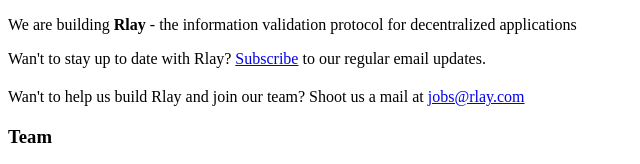
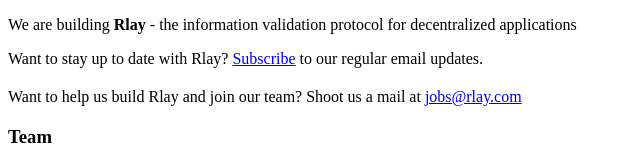
Before and after one commit to rlay-project/rlay.com, a Gatsby site: page / in a window 1280 px wide. Shown: the top 164 px of the page, 0-640 px from the left. Built offline with nearby package versions, Linux system fonts and the light colour scheme; Gatsby itself is replaced by a stand-in of ours.

Commit message:
fix(typo): Wan't -> Want
FIXES #4

```diff
--- a/src/pages/index.js
+++ b/src/pages/index.js
@@ -67,7 +67,7 @@ const Team = () => (
 
 const Subscribe = () => (
   <div>
-    Wan't to stay up to date with Rlay?{' '}
+    Want to stay up to date with Rlay?{' '}
     <a href="http://eepurl.com/dtioX9">Subscribe</a> to our regular email
     updates.
   </div>
@@ -75,7 +75,7 @@ const Subscribe = () => (
 
 const Jobs = () => (
   <p>
-    Wan't to help us build Rlay and join our team? Shoot us a mail at{' '}
+    Want to help us build Rlay and join our team? Shoot us a mail at{' '}
     <a href={`mailto:${jobsEmail}`}>{jobsEmail}</a>
   </p>
 );
```
